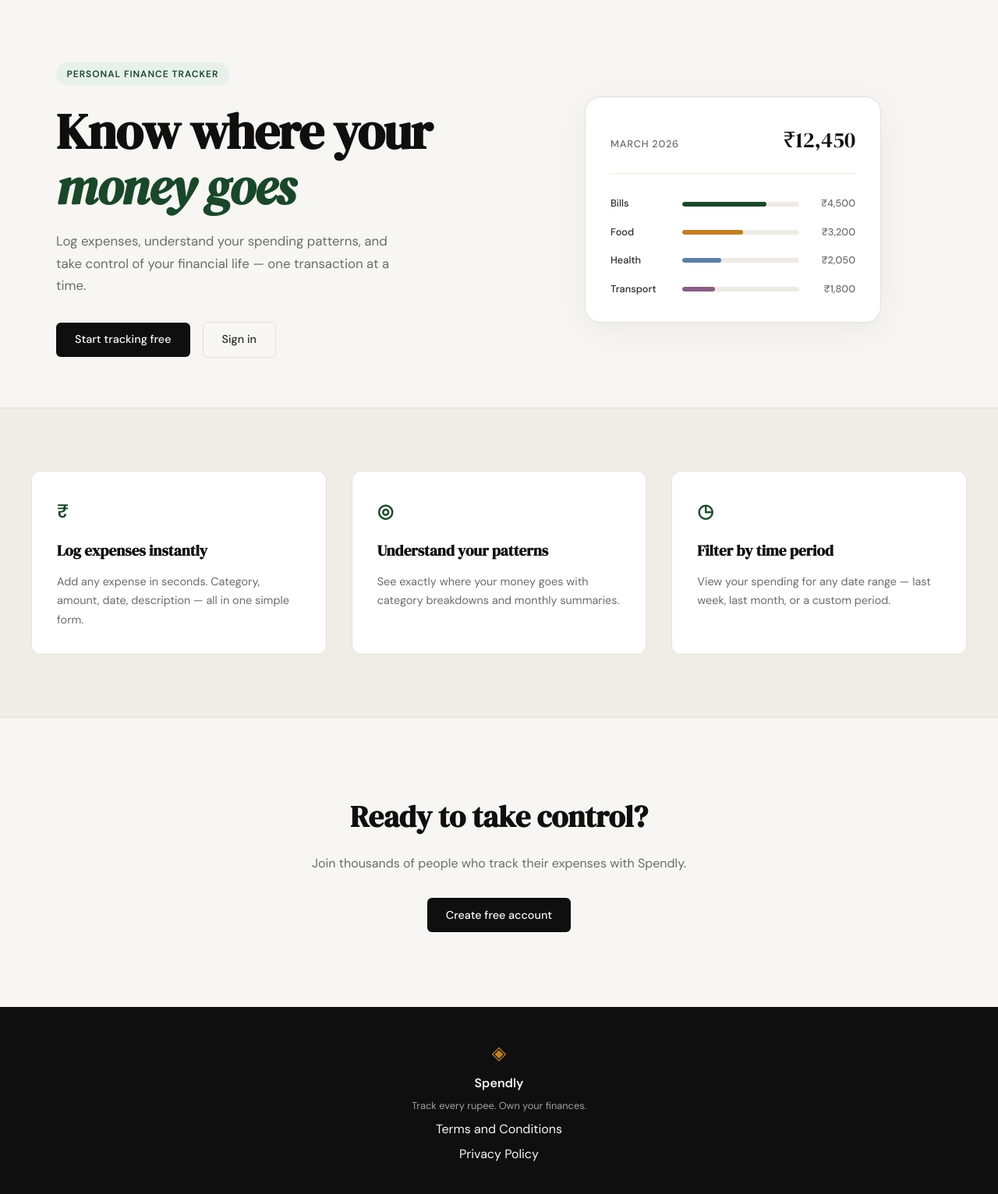
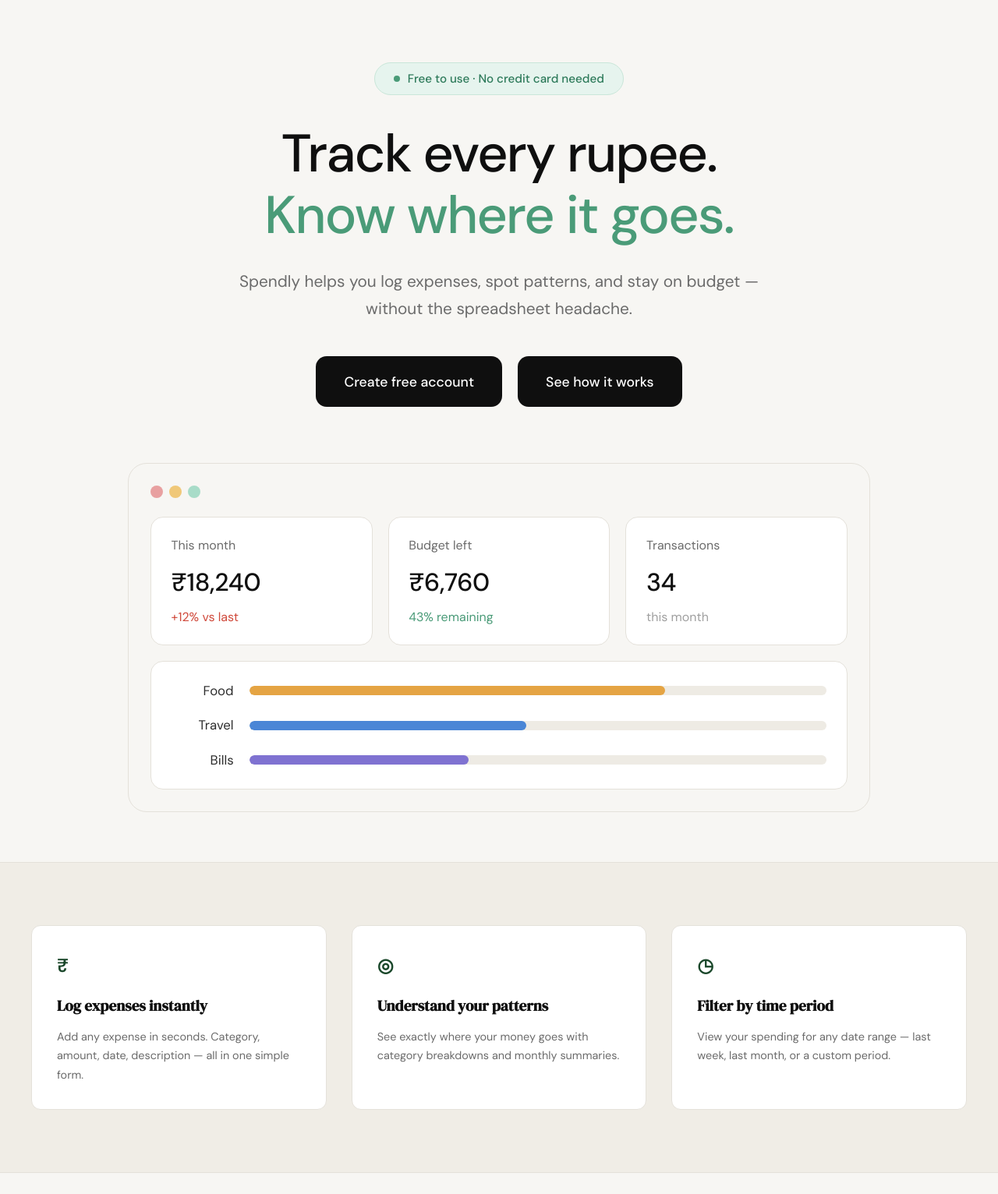
Before and after one commit to UtkarshBhad/Spendly, a Flask app: page / in a window 1280 px wide. Shown: the part 61-1593 px from the top of the page at 78% size. Run offline with Flask 3, Linux system fonts and the light colour scheme.

Commit message:
Landing: Redesign Hero Section to match mockup

```diff
--- /dev/null
+++ b/static/css/landing.css
@@ -0,0 +1,183 @@
+/* ------------------------------------------------------------------ */
+/* Landing page — hero section                                         */
+/* ------------------------------------------------------------------ */
+
+.landing-hero {
+    --lh-green: #4a9b78;
+    --lh-green-dark: #2d7a5a;
+    --lh-red: #d04a3c;
+
+    max-width: 1000px;
+    margin: 0 auto;
+    padding: 5rem 1.5rem 4rem;
+    text-align: center;
+}
+
+.landing-hero .lh-badge {
+    display: inline-flex;
+    align-items: center;
+    gap: 0.6rem;
+    background: #e6f4ee;
+    border: 1px solid #c9e6d9;
+    color: var(--lh-green-dark);
+    font-size: 0.95rem;
+    font-weight: 500;
+    padding: 0.5rem 1.5rem;
+    border-radius: 999px;
+    margin-bottom: 2.25rem;
+}
+
+.landing-hero .lh-badge-dot {
+    width: 8px;
+    height: 8px;
+    border-radius: 50%;
+    background: var(--lh-green);
+}
+
+.landing-hero .lh-title {
+    font-family: var(--font-body);
+    font-size: clamp(2.5rem, 6vw, 4.25rem);
+    font-weight: 500;
+    line-height: 1.15;
+    letter-spacing: -0.025em;
+    color: var(--ink);
+    margin-bottom: 1.75rem;
+}
+
+.landing-hero .lh-title span {
+    display: block;
+    color: var(--lh-green);
+}
+
+.landing-hero .lh-subtitle {
+    font-size: 1.3rem;
+    line-height: 1.7;
+    color: var(--ink-muted);
+    max-width: 700px;
+    margin: 0 auto 2.75rem;
+}
+
+.landing-hero .lh-actions {
+    display: flex;
+    justify-content: center;
+    gap: 1.25rem;
+    flex-wrap: wrap;
+    margin-bottom: 4.5rem;
+}
+
+.landing-hero .lh-btn {
+    display: inline-block;
+    background: var(--ink);
+    color: #fff;
+    font-family: var(--font-body);
+    font-size: 1.1rem;
+    font-weight: 500;
+    padding: 1.15rem 2.25rem;
+    border-radius: 14px;
+    text-decoration: none;
+    transition: background 0.2s;
+}
+
+.landing-hero .lh-btn:hover { background: var(--ink-soft); }
+
+/* Dashboard preview window ------------------------------------------ */
+
+.landing-hero .lh-window {
+    background: var(--paper);
+    border: 1px solid var(--border);
+    border-radius: 24px;
+    padding: 1.75rem;
+    text-align: left;
+}
+
+.landing-hero .lh-dots {
+    display: flex;
+    gap: 0.5rem;
+    margin-bottom: 1.5rem;
+}
+
+.landing-hero .lh-dots span {
+    width: 16px;
+    height: 16px;
+    border-radius: 50%;
+}
+
+.landing-hero .lh-dots span:nth-child(1) { background: #e8a0a0; }
+.landing-hero .lh-dots span:nth-child(2) { background: #f0c878; }
+.landing-hero .lh-dots span:nth-child(3) { background: #a8dcc8; }
+
+.landing-hero .lh-stats {
+    display: grid;
+    grid-template-columns: repeat(3, 1fr);
+    gap: 1.25rem;
+    margin-bottom: 1.25rem;
+}
+
+.landing-hero .lh-card {
+    background: var(--paper-card);
+    border: 1px solid var(--border);
+    border-radius: 16px;
+}
+
+.landing-hero .lh-stat { padding: 1.4rem 1.6rem; }
+
+.landing-hero .lh-stat-label {
+    font-size: 1rem;
+    color: var(--ink-muted);
+    margin-bottom: 0.6rem;
+}
+
+.landing-hero .lh-stat-value {
+    font-size: 2rem;
+    font-weight: 500;
+    letter-spacing: -0.01em;
+    color: var(--ink);
+    margin-bottom: 0.35rem;
+}
+
+.landing-hero .lh-stat-note { font-size: 1rem; color: var(--ink-faint); }
+.landing-hero .lh-stat-note.is-down { color: var(--lh-red); }
+.landing-hero .lh-stat-note.is-up { color: var(--lh-green); }
+
+.landing-hero .lh-bars {
+    padding: 1.5rem 1.6rem;
+    display: flex;
+    flex-direction: column;
+    gap: 1.1rem;
+}
+
+.landing-hero .lh-bar-row {
+    display: grid;
+    grid-template-columns: 80px 1fr;
+    align-items: center;
+    gap: 1.25rem;
+}
+
+.landing-hero .lh-bar-label {
+    text-align: right;
+    font-size: 1.05rem;
+    color: var(--ink-soft);
+}
+
+.landing-hero .lh-track {
+    height: 12px;
+    background: var(--border-soft);
+    border-radius: 999px;
+    overflow: hidden;
+}
+
+.landing-hero .lh-fill {
+    height: 100%;
+    border-radius: 999px;
+}
+
+.landing-hero .lh-fill-food { background: #e5a443; }
+.landing-hero .lh-fill-travel { background: #4a86d6; }
+.landing-hero .lh-fill-bills { background: #7f72d1; }
+
+@media (max-width: 700px) {
+    .landing-hero { padding: 3rem 1rem 2.5rem; }
+    .landing-hero .lh-subtitle { font-size: 1.1rem; }
+    .landing-hero .lh-actions { margin-bottom: 3rem; }
+    .landing-hero .lh-stats { grid-template-columns: 1fr; }
+}
--- a/templates/landing.html
+++ b/templates/landing.html
@@ -2,60 +2,61 @@
 
 {% block title %}Spendly — Track Every Rupee{% endblock %}
 
+{% block head %}
+<link rel="stylesheet" href="{{ url_for('static', filename='css/landing.css') }}">
+{% endblock %}
+
 {% block content %}
 
-<section class="hero">
-    <div class="hero-inner">
-        <div class="hero-badge">Personal Finance Tracker</div>
-        <h1 class="hero-title">
-            Know where your<br>
-            <em>money goes</em>
-        </h1>
-        <p class="hero-subtitle">
-            Log expenses, understand your spending patterns,
-            and take control of your financial life —
-            one transaction at a time.
-        </p>
-        <div class="hero-actions">
-            <a href="{{ url_for('register') }}" class="btn-primary">Start tracking free</a>
-            <a href="{{ url_for('login') }}" class="btn-ghost">Sign in</a>
+<section class="landing-hero">
+    <div class="lh-badge">
+        <span class="lh-badge-dot"></span>
+        Free to use · No credit card needed
+    </div>
+    <h1 class="lh-title">
+        Track every rupee.
+        <span>Know where it goes.</span>
+    </h1>
+    <p class="lh-subtitle">
+        Spendly helps you log expenses, spot patterns, and stay on budget —
+        without the spreadsheet headache.
+    </p>
+    <div class="lh-actions">
+        <a href="{{ url_for('register') }}" class="lh-btn">Create free account</a>
+        <a href="#how-it-works" class="lh-btn">See how it works</a>
+    </div>
+
+    <div class="lh-window">
+        <div class="lh-dots"><span></span><span></span><span></span></div>
+        <div class="lh-stats">
+            <div class="lh-card lh-stat">
+                <div class="lh-stat-label">This month</div>
+                <div class="lh-stat-value">₹18,240</div>
+                <div class="lh-stat-note is-down">+12% vs last</div>
+            </div>
+            <div class="lh-card lh-stat">
+                <div class="lh-stat-label">Budget left</div>
+                <div class="lh-stat-value">₹6,760</div>
+                <div class="lh-stat-note is-up">43% remaining</div>
+            </div>
+            <div class="lh-card lh-stat">
+                <div class="lh-stat-label">Transactions</div>
+                <div class="lh-stat-value">34</div>
+                <div class="lh-stat-note">this month</div>
+            </div>
         </div>
-    </div>
-    <div class="hero-visual">
-        <div class="mock-card">
-            <div class="mock-card-header">
-                <span class="mock-label">March 2026</span>
-                <span class="mock-total">₹12,450</span>
+        <div class="lh-card lh-bars">
+            <div class="lh-bar-row">
+                <span class="lh-bar-label">Food</span>
+                <div class="lh-track"><div class="lh-fill lh-fill-food" style="width: 72%"></div></div>
             </div>
-            <div class="mock-bars">
-                <div class="mock-bar-row">
-                    <span class="mock-cat">Bills</span>
-                    <div class="mock-bar-track">
-                        <div class="mock-bar" style="width: 72%"></div>
-                    </div>
-                    <span class="mock-amt">₹4,500</span>
-                </div>
-                <div class="mock-bar-row">
-                    <span class="mock-cat">Food</span>
-                    <div class="mock-bar-track">
-                        <div class="mock-bar mock-bar-2" style="width: 52%"></div>
-                    </div>
-                    <span class="mock-amt">₹3,200</span>
-                </div>
-                <div class="mock-bar-row">
-                    <span class="mock-cat">Health</span>
-                    <div class="mock-bar-track">
-                        <div class="mock-bar mock-bar-3" style="width: 33%"></div>
-                    </div>
-                    <span class="mock-amt">₹2,050</span>
-                </div>
-                <div class="mock-bar-row">
-                    <span class="mock-cat">Transport</span>
-                    <div class="mock-bar-track">
-                        <div class="mock-bar mock-bar-4" style="width: 28%"></div>
-                    </div>
-                    <span class="mock-amt">₹1,800</span>
-                </div>
+            <div class="lh-bar-row">
+                <span class="lh-bar-label">Travel</span>
+                <div class="lh-track"><div class="lh-fill lh-fill-travel" style="width: 48%"></div></div>
+            </div>
+            <div class="lh-bar-row">
+                <span class="lh-bar-label">Bills</span>
+                <div class="lh-track"><div class="lh-fill lh-fill-bills" style="width: 38%"></div></div>
             </div>
         </div>
     </div>
```
